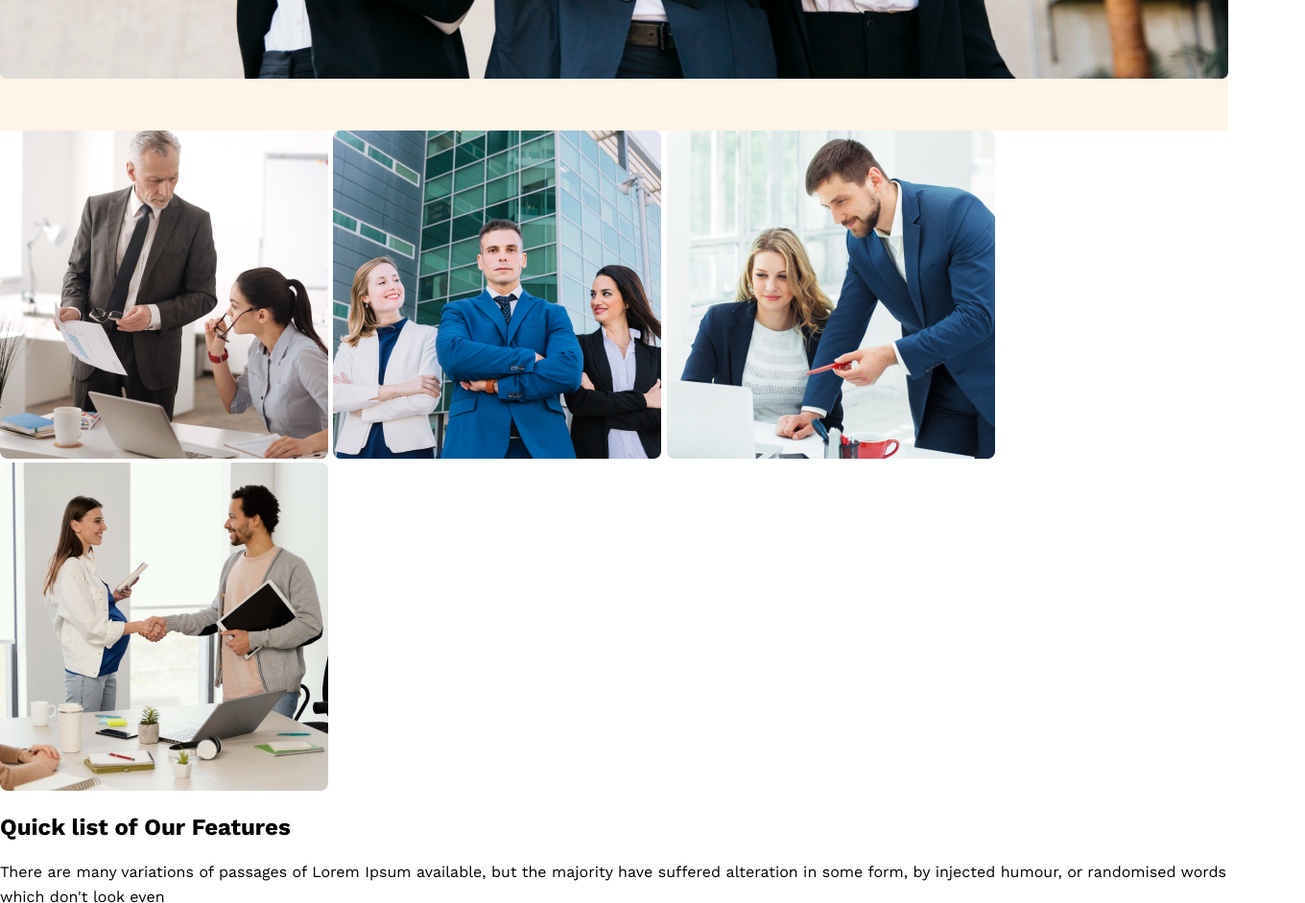
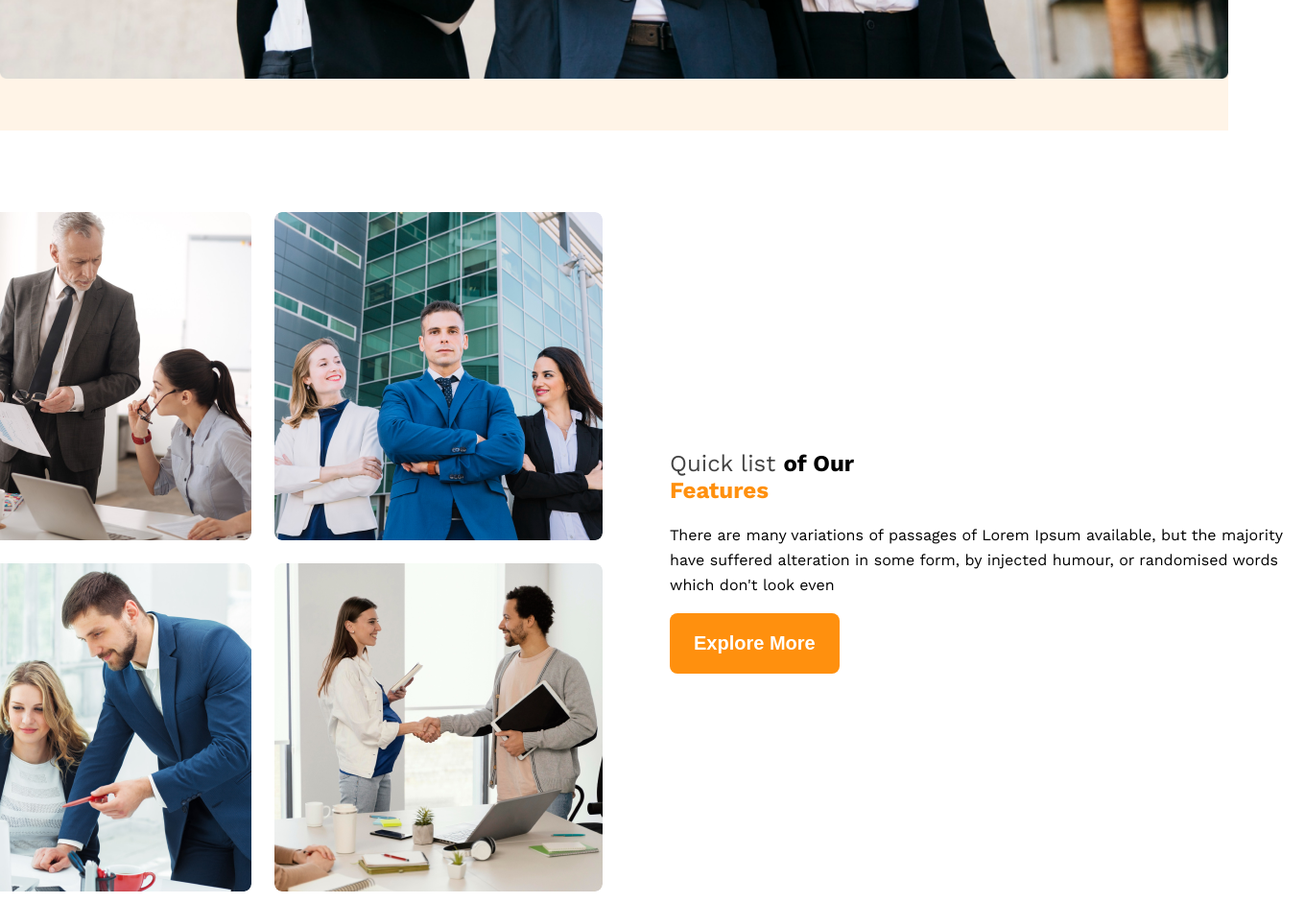
Before and after one commit to hmbashar/g3-architects, a plain HTML site: page index.html in a window 1280 px wide. Shown: the part 1180-2121 px from the top of the page at 96% size, 1360 px wide, since content can reach past the window. Drawn offline with nearby package versions, Linux system fonts and the light colour scheme.

Commit message:
Quick list done

```diff
--- a/index.html
+++ b/index.html
@@ -48,7 +48,7 @@
 
         <!--Quick list Area-->
         <section class="quick-list-area">
-            <div class="quick-list">
+            <div class="quick-list container">
                 <div class="quick-list-left">
                     <img src="images/team1.png" alt="">
                     <img src="images/team2.png" alt="">
@@ -57,7 +57,7 @@
                 </div>
                 <div class="quick-list-right">
                     <div class="quick-list-content">
-                        <h2>Quick list <span> of Our</span> <span> Features</span></h2>
+                        <h2><span class="thin-word">Quick list </span> of Our <br> <span> Features</span></h2>
                         <p>There are many variations of passages of Lorem Ipsum available, but the majority have suffered alteration in some form, by injected humour, or randomised words which don't look even</p>
                         <button class="primary-button">Explore More</button>
                     </div>
--- a/style.css
+++ b/style.css
@@ -13,6 +13,7 @@
     --heading-color:#131313;
     --text-color:#727272;
     --orange-light:#FFF4E7;
+    --dark-color:#424242;
 }
 body {
     font-family: 'Work Sans', sans-serif;
@@ -108,3 +109,30 @@ header, main, footer{
 .header-bottom img{
 	width: 100%;
 }
+
+
+/* Our Features Styles */
+.quick-list{
+	display: grid;
+	grid-template-columns: repeat(2, 1fr);
+	align-items: center;
+	margin-top: 85px;
+	grid-column-gap: 70px;
+}
+.quick-list-left img{
+	width: 342px;
+	height: 342px;
+	border-radius: 8px;
+}
+.quick-list-left {
+	display: grid;
+	grid-template-columns: repeat(2, 1fr);
+	grid-gap: 24px;
+}
+.quick-list-content .thin-word{
+	font-weight: 500;
+	color: var(--dark-color);
+}
+.quick-list-content span{
+	color: var(--primary-color);
+}
```
